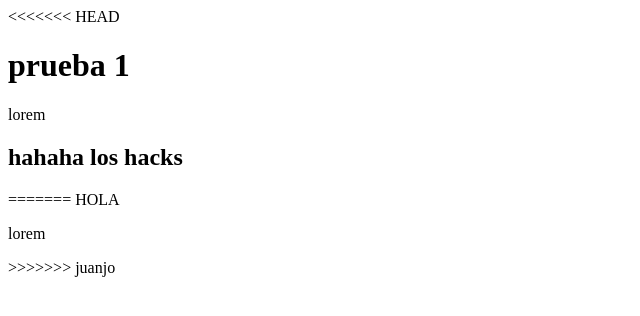
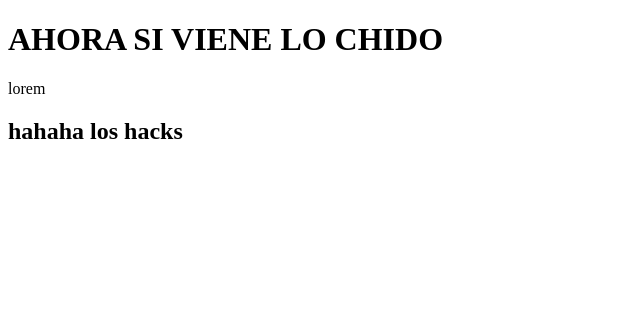
Before and after one commit to juanjols/mi-primer-reporte, a plain HTML site: page index.html in a window 1280 px wide. Shown: the whole page, without its empty margins (0-640 px from the left). Drawn offline with Linux system fonts and the light colour scheme.

Commit message:
ahora si lo creo

```diff
--- a/index.html
+++ b/index.html
@@ -7,13 +7,8 @@
     <title>Document</title>
 </head>
 <body>
-<<<<<<< HEAD
-    <h1>prueba 1</h1>
+    <h1>AHORA SI VIENE LO CHIDO</h1>
     <p>lorem</p>
     <h2>hahaha los hacks</h2>
-=======
-   <h>HOLA</h>
-   <p>lorem</p>
->>>>>>> juanjo
 </body>
 </html>
```
